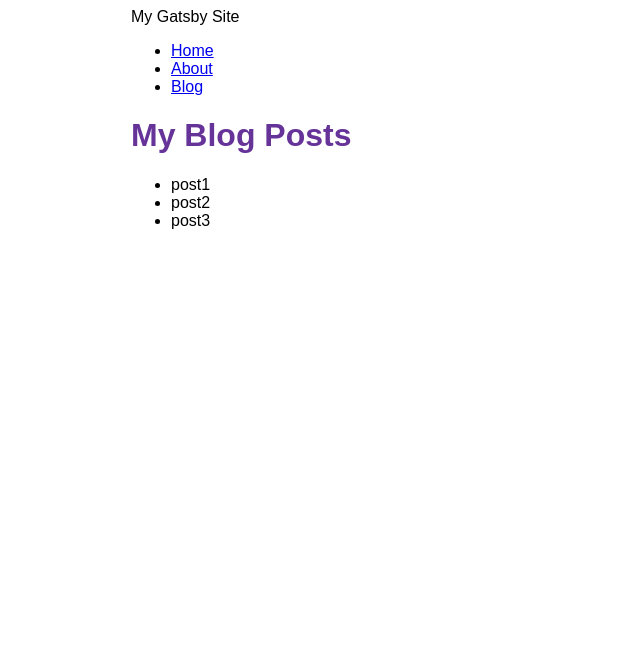
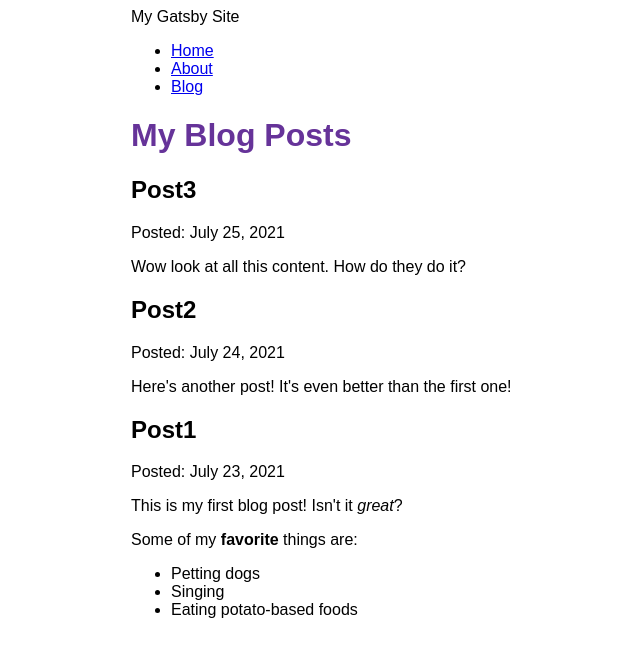
Before and after one commit to remi-martinez/gatsby-test, a Gatsby site: page /blog in a window 1280 px wide. Shown: the whole page, without its empty margins (259-899 px from the left). Built offline with nearby package versions, Linux system fonts and the light colour scheme; Gatsby itself is replaced by a stand-in of ours.

Commit message:
Finished Gatsby Tutorial Part 5

```diff
--- a/blog/post1.mdx
+++ b/blog/post1.mdx
@@ -0,0 +1,12 @@
+---
+title: "Post1"
+date: "2021-07-23"
+---
+
+This is my first blog post! Isn't it *great*?
+
+Some of my **favorite** things are:
+
+* Petting dogs
+* Singing
+* Eating potato-based foods
--- a/blog/post2.mdx
+++ b/blog/post2.mdx
@@ -0,0 +1,6 @@
+---
+title: "Post2"
+date: "2021-07-24"
+---
+
+Here's another post! It's even better than the first one!
--- a/blog/post3.mdx
+++ b/blog/post3.mdx
@@ -0,0 +1,6 @@
+---
+title: "Post3"
+date: "2021-07-25"
+---
+
+Wow look at all this content. How do they do it?
--- a/gatsby-config.js
+++ b/gatsby-config.js
@@ -13,5 +13,6 @@ module.exports = {
               path: `${__dirname}/blog`,
           }
       },
+      "gatsby-plugin-mdx",
   ],
 };
--- a/package.json
+++ b/package.json
@@ -20,6 +20,9 @@
     "gatsby-plugin-image": "^1.13.0",
     "gatsby-plugin-sharp": "^3.13.0",
     "gatsby-source-filesystem": "^3.13.0",
+    "gatsby-plugin-mdx": "^2.13.0",
+    "@mdx-js/mdx": "^1.6.22",
+    "@mdx-js/react": "^1.6.22",
     "react": "^17.0.1",
     "react-dom": "^17.0.1"
   }
--- a/src/pages/blog.js
+++ b/src/pages/blog.js
@@ -1,32 +1,40 @@
 import * as React from 'react'
 import {graphql} from 'gatsby'
+import { MDXRenderer } from 'gatsby-plugin-mdx'
 import Layout from '../components/layout'
 
 
 const BlogPage = ({data}) => {
     return (
         <Layout pageTitle="My Blog Posts">
-            <ul>
-                {
-                    data.allFile.nodes.map(node => (
-                        <li key={node.name}>
-                            {node.name}
-                        </li>
-                    ))
-                }
-            </ul>
+            {
+                data.allMdx.nodes.map((node) => (
+                    <article key={node.id}>
+                        <h2>{node.frontmatter.title}</h2>
+                        <p>Posted: {node.frontmatter.date}</p>
+                        <MDXRenderer>
+                            {node.body}
+                        </MDXRenderer>
+                    </article>
+                ))
+            }
         </Layout>
     )
 }
 
 export const query = graphql`
     query {
-        allFile {
+        allMdx(sort: {fields: frontmatter___date, order: DESC}) {
             nodes {
-                name
+                frontmatter {
+                    date(formatString: "MMMM D, YYYY")
+                    title
+                }
+                id
+                body
             }
         }
     }
-`;
+`
 
 export default BlogPage;
```
Also changed, not shown: 1 other file.
